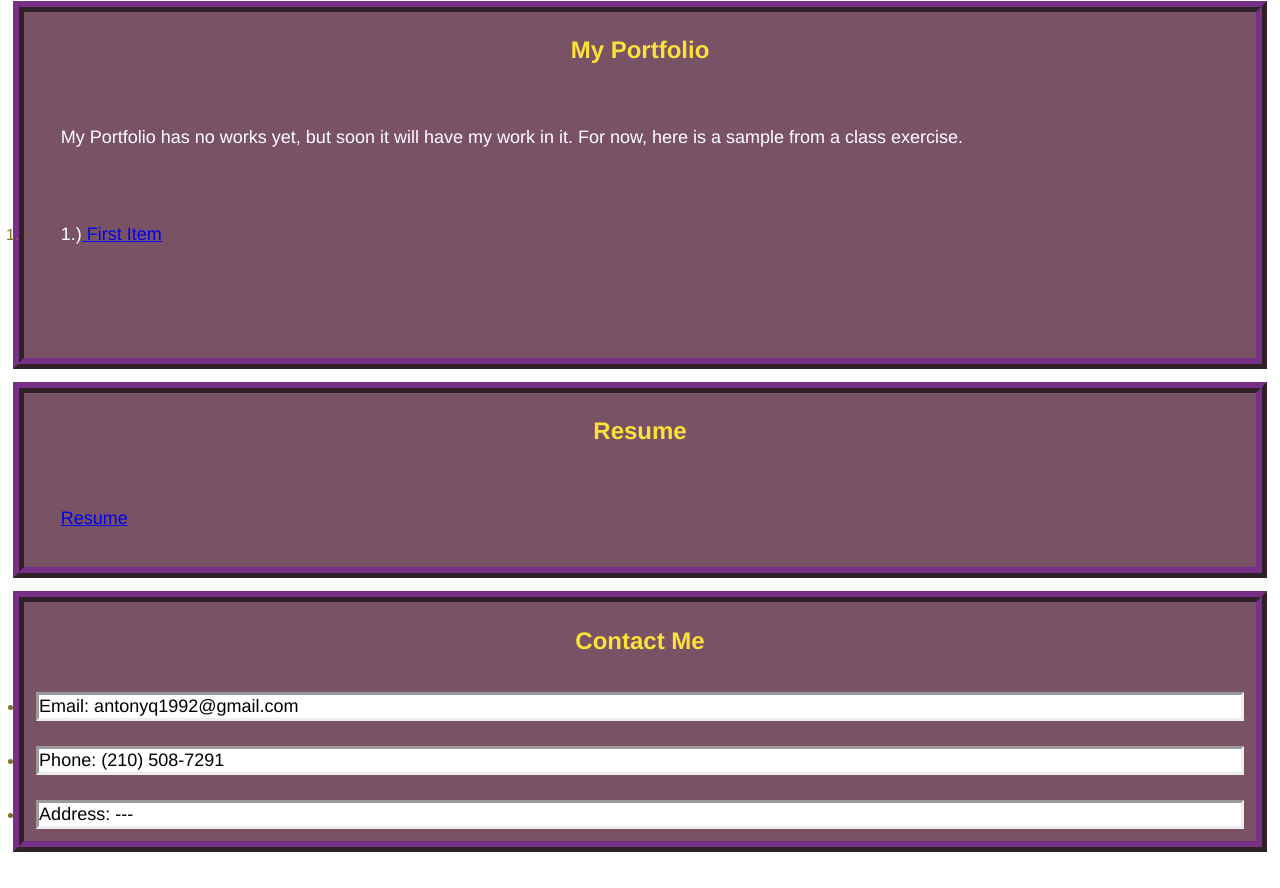
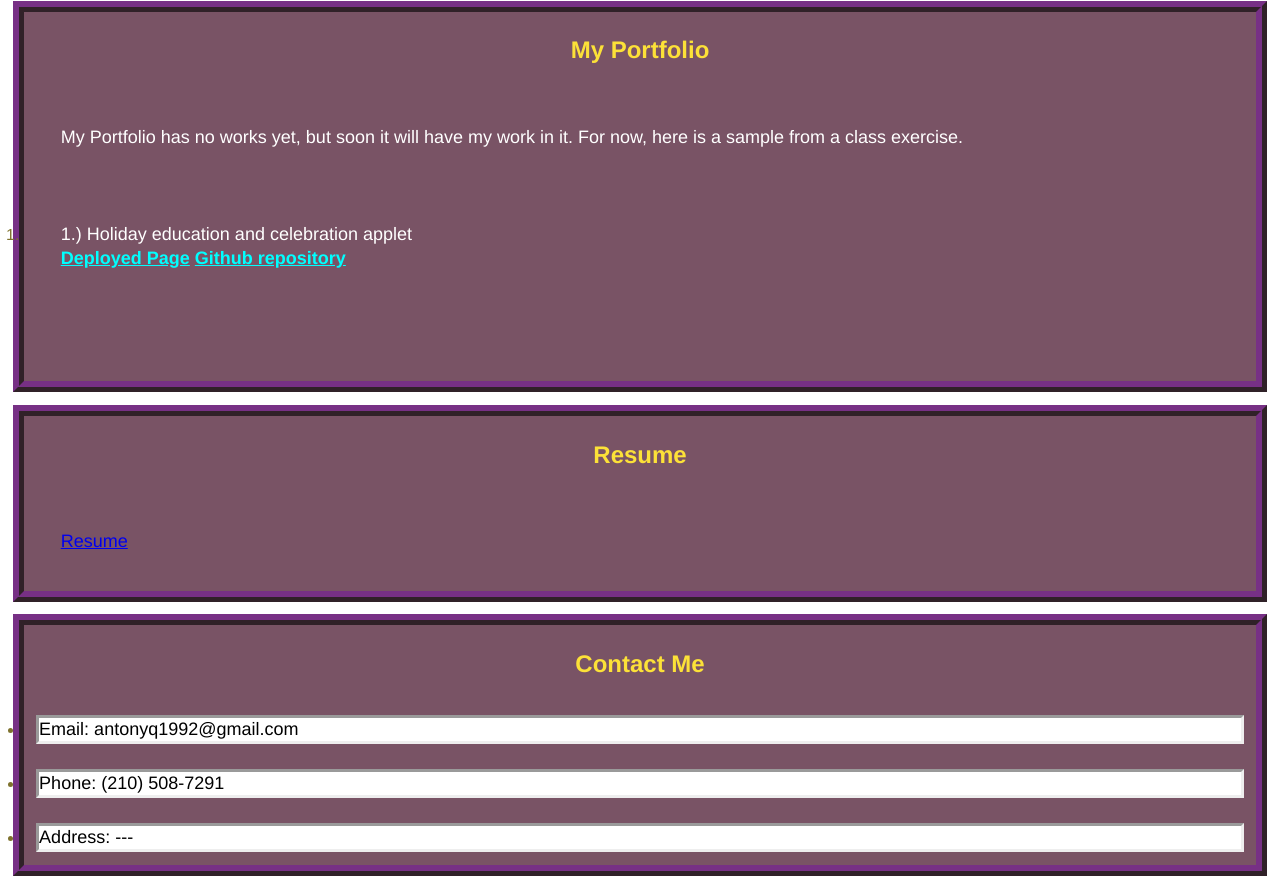
Before and after one commit to Antony-Q/challenge-2, a plain HTML site: page index.html in a window 1280 px wide. Shown: the part 1235-2123 px from the top of the page. Before the commit the page ends 2100 px from the top, so only its background shows below. Drawn offline with Linux system fonts and the light colour scheme.

Commit message:
added links to first project, Holly

```diff
--- a/index.html
+++ b/index.html
@@ -63,7 +63,11 @@
             My Portfolio has no works yet, but soon it will have my work in it. For now, here is a sample from a class exercise.
             <ol>
               <li>
-                <p>1.)<a href="assets/works/index.html"> First Item</a></p>
+                <p>1.) Holiday education and celebration applet
+                  <br>
+                  <a id="portfolio-links-1" style="font-weight: bold; color:rgb(0, 255, 255)" href="https://bhenry30.github.io/holly/"> Deployed Page</a>
+                  <a id="portfolio-links-1" style="font-weight: bold; color:rgb(0, 255, 255)" href="https://github.com/Antony-Q/holly.git"> Github repository</a>
+                </p>
               </li>
             </ol>
           </p>
```
